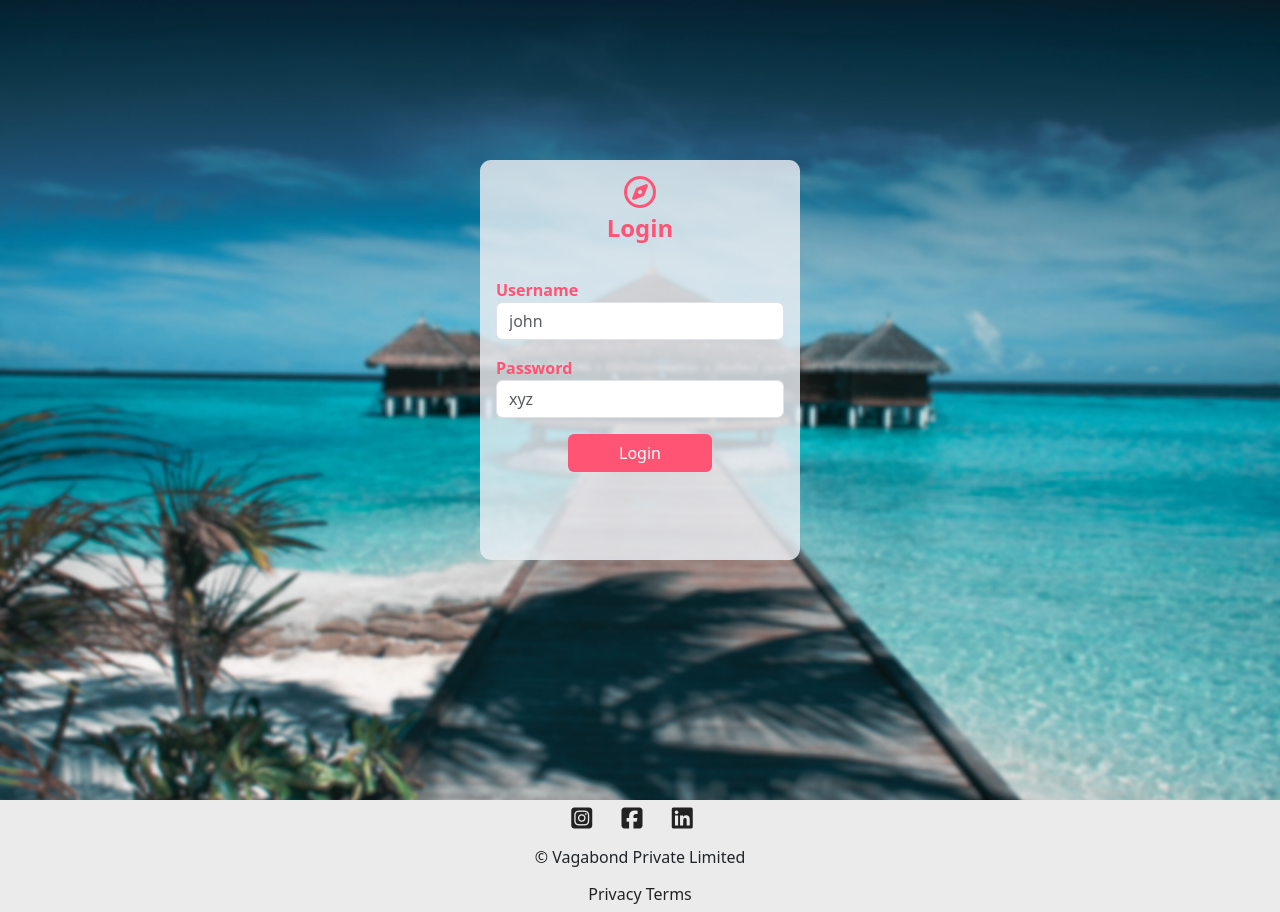
After one commit to Rishi-Raj-Anand/vagabond, a Node server app: template views/user/login.ejs in a window 1280 px wide. The commit adds this page. Run offline with Node 20, Linux system fonts and the light colour scheme; the template is opened without the code that fills it, so the values that code supplies are empty; some libraries are stand-ins or nearby versions.

Commit message:
login and signin page done

```diff
--- a/app.js
+++ b/app.js
@@ -4,6 +4,7 @@ const app = express();
 let port = 8080;
 const listingRoute=require('./routes/listing.js')
 const reviewRoute=require('./routes/review.js')
+const userRoute=require('./routes/user.js')
 const cookieParser = require('cookie-parser')
 const session = require('express-session')
 const flash = require('connect-flash');
@@ -87,6 +88,7 @@ app.get("/demouser",async(req,res)=>{
     res.send(regUser);
 })
 
+app.use('/user',userRoute);
 app.use('/listings',listingRoute);
 app.use('/listings/:id/review',reviewRoute);
 
--- a/public/CSS/style.css
+++ b/public/CSS/style.css
@@ -172,3 +172,68 @@ footer a{
 .review-card{
     margin: 1rem;
 }
+
+
+.user{
+    width: 100vw;
+    height: 100vh;
+    display: flex;
+    flex-direction: column;
+    justify-content:flex-start ;
+    align-items:center;
+
+    background-image: url(/assets/userBack.png );
+    background-attachment:fixed;
+    background-size:cover;
+    background-position:center;
+    /* background: ; */
+}
+
+.user-main{
+    width: 25%;
+    height: 57%;
+    /* border: #FF5473 solid ; */
+    margin-top: 10rem;
+    display: flex;
+    flex-direction: column;
+    gap: 1rem;
+    background-color: rgba(234, 239, 243, 0.823);
+    padding: 1rem;
+    border-radius: 0.7rem;
+    color: #FF5473;
+
+}
+
+.user-form{
+    display: flex;
+    gap: 1rem;
+    flex-direction: column;
+    font-weight: bold;
+}
+
+.user-btn{
+    background-color: #FF5473;
+    color: #fff;
+}
+
+.user-btn:hover{
+    background-color: #FF5473;
+    color: #fff;
+}
+
+.user-heading{
+    text-align:center;
+    font-size:x-large;
+    font-weight: 600;
+    margin-top: -1rem;
+}
+
+.user-logo{
+    text-align:center;
+    position: relative;
+    /* top: -2rem; */
+}
+
+.login-main{
+    height: 50%;
+}
--- /dev/null
+++ b/views/user/login.ejs
@@ -0,0 +1,47 @@
+<!DOCTYPE html>
+<html lang="en">
+<head>
+    <meta charset="UTF-8">
+    <meta name="viewport" content="width=device-width, initial-scale=1.0">
+    <title>VAGABOND</title>
+    <link rel="stylesheet" href="https://cdnjs.cloudflare.com/ajax/libs/font-awesome/7.0.1/css/all.min.css" integrity="sha512-2SwdPD6INVrV/lHTZbO2nodKhrnDdJK9/kg2XD1r9uGqPo1cUbujc+IYdlYdEErWNu69gVcYgdxlmVmzTWnetw==" crossorigin="anonymous" referrerpolicy="no-referrer" />
+    <link href="https://cdn.jsdelivr.net/npm/bootstrap@5.3.8/dist/css/bootstrap.min.css" rel="stylesheet" integrity="sha384-sRIl4kxILFvY47J16cr9ZwB07vP4J8+LH7qKQnuqkuIAvNWLzeN8tE5YBujZqJLB" crossorigin="anonymous">
+    <link rel="stylesheet" href="/CSS/style.css">
+
+</head>
+<body>
+
+<div class="user">
+    <%- include("../includes/flash.ejs")%>
+    <div class="user-main login-main">
+        <div class="container-fluid  user-logo">
+            <a class="navbar-brand" href="/"><i class="fa-regular fa-compass"></i>  </a>
+        </div>
+      <div>
+        <p class="user-heading">Login</p>
+      </div>
+
+      <form action="/user/login" method="post" class="user-form needs-validation" novalidate>
+        <div>
+          <label for="username">Username</label>
+          <input type="text" placeholder="john" name="username" id="username" class="form-control" required>
+        </div>
+
+        <div>
+          <label for="password">Password</label>
+          <input type="password" placeholder="xyz" name="password" id="password" class="form-control" required>
+        </div>
+
+        <div class="d-grid gap-2 col-6 mx-auto">
+          <button class="btn user-btn " type="submit">Login</button>
+        </div>
+      </form>
+    </div>
+</div>
+
+<%- include("../includes/footer.ejs")%>
+
+<script src="https://cdn.jsdelivr.net/npm/bootstrap@5.3.8/dist/js/bootstrap.bundle.min.js" integrity="sha384-FKyoEForCGlyvwx9Hj09JcYn3nv7wiPVlz7YYwJrWVcXK/BmnVDxM+D2scQbITxI" crossorigin="anonymous"></script>
+<script src="/JS/script.js"></script>
+</body>
+</html>
```
Also changed, not shown: routes/user.js (added, +41 -0 lines), views/user/signin.ejs (added, +52 -0 lines), public/assets/userBack.png (added).
